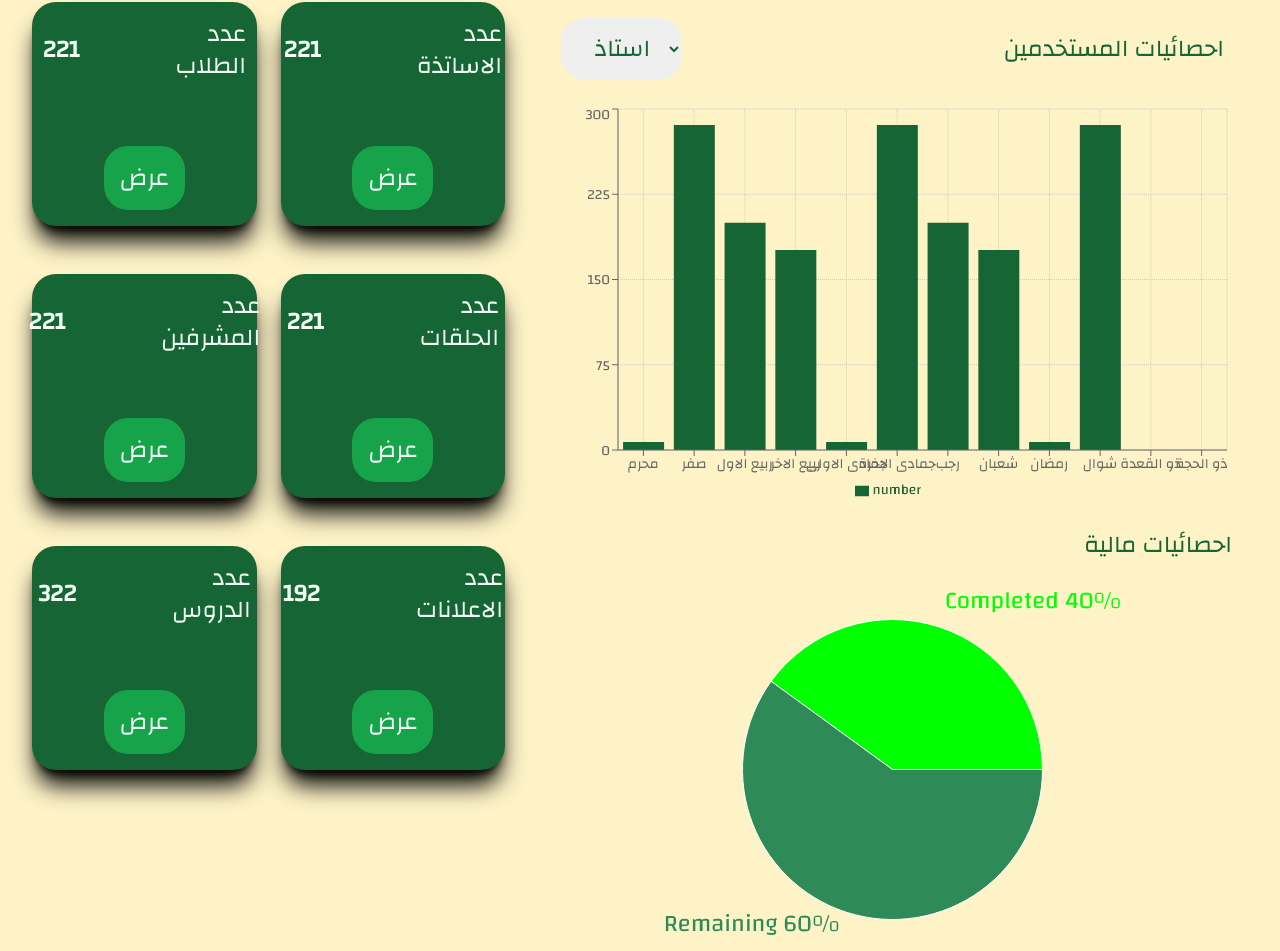
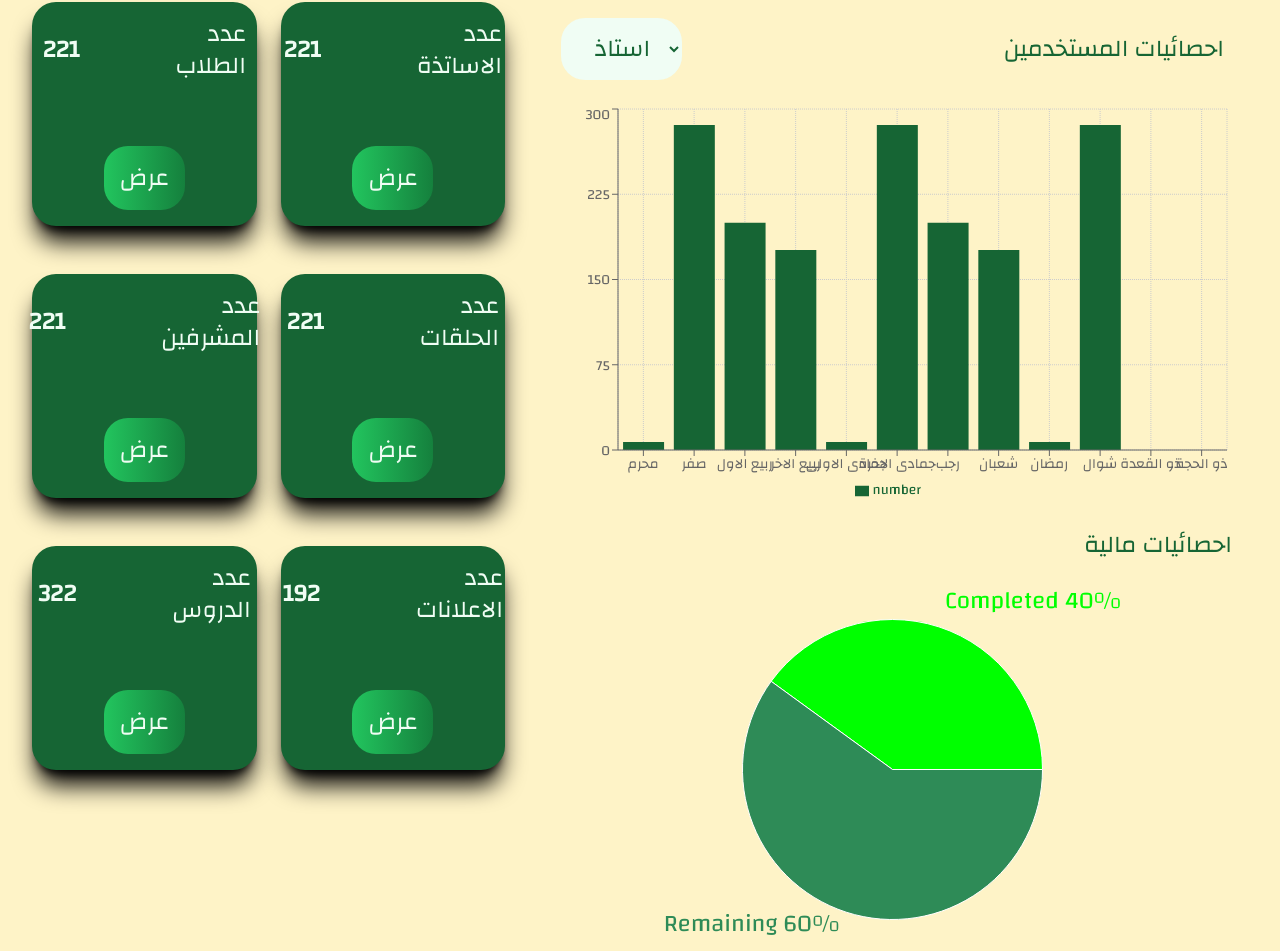
Before and after one commit to PROuserR/QuranLearningPlatform, a Next.js app: page /admin in a window 1280 px wide. Shown: the part 298-1249 px from the top of the page. Built offline with nearby package versions, Linux system fonts and the light colour scheme.

Commit message:
Added gradiant display button in admin page

```diff
--- a/src/app/admin/page.tsx
+++ b/src/app/admin/page.tsx
@@ -44,47 +44,47 @@ function Page() {
               <span className=''> عدد الطلاب  </span>
               <span className='font-bold'> 221 </span>
             </div>
-            <span className='mx-auto font-extralight p-4 bg-green-600 rounded-3xl'> عرض </span>
+            <button className='mx-auto font-extralight p-4 bg-gradient-to-r from-green-500 to-green-700 rounded-3xl'> عرض </button>
           </div>
           <div className='flex flex-col items-center justify-end w-full p-4 rounded-3xl bg-green-800 shadow-xl shadow-black gap-y-16'>
             <div className='flex flex-row-reverse items-center justify-center w-full gap-x-24'>
               <span className=''> عدد الاساتذة  </span>
               <span className='font-bold'> 221 </span>
             </div>
-            <span className='mx-auto font-extralight p-4 bg-green-600 rounded-3xl'> عرض </span>
+            <button className='mx-auto font-extralight p-4 bg-gradient-to-r from-green-500 to-green-700 rounded-3xl'> عرض </button>
           </div>
           <div className='flex flex-col items-center justify-end w-full p-4 rounded-3xl bg-green-800 shadow-xl shadow-black gap-y-16'>
             <div className='flex flex-row-reverse items-center justify-center w-full gap-x-24'>
               <span className=''> عدد المشرفين  </span>
               <span className='font-bold'> 221 </span>
             </div>
-            <span className='mx-auto font-extralight p-4 bg-green-600 rounded-3xl'> عرض </span>
+            <button className='mx-auto font-extralight p-4 bg-gradient-to-r from-green-500 to-green-700 rounded-3xl'> عرض </button>
           </div>
           <div className='flex flex-col items-center justify-end w-full p-4 rounded-3xl bg-green-800 shadow-xl shadow-black gap-y-16'>
             <div className='flex flex-row-reverse items-center justify-center w-full gap-x-24'>
               <span className=''> عدد الحلقات  </span>
               <span className='font-bold'> 221 </span>
             </div>
-            <span className='mx-auto font-extralight p-4 bg-green-600 rounded-3xl'> عرض </span>
+            <button className='mx-auto font-extralight p-4 bg-gradient-to-r from-green-500 to-green-700 rounded-3xl'> عرض </button>
           </div>
           <div className='flex flex-col items-center justify-end w-full p-4 rounded-3xl bg-green-800 shadow-xl shadow-black gap-y-16'>
             <div className='flex flex-row-reverse items-center justify-center w-full gap-x-24'>
               <span className=''> عدد الدروس  </span>
               <span className='font-bold'> 322 </span>
             </div>
-            <span className='mx-auto font-extralight p-4 bg-green-600 rounded-3xl'> عرض </span>
+            <button className='mx-auto font-extralight p-4 bg-gradient-to-r from-green-500 to-green-700 rounded-3xl'> عرض </button>
           </div>
           <div className='flex flex-col items-center justify-end w-full p-4 rounded-3xl bg-green-800 shadow-xl shadow-black gap-y-16'>
             <div className='flex flex-row-reverse items-center justify-center w-full gap-x-24'>
               <span className=''> عدد الاعلانات  </span>
               <span className='font-bold'> 192 </span>
             </div>
-            <span className='mx-auto font-extralight p-4 bg-green-600 rounded-3xl'> عرض </span>
+            <button className='mx-auto font-extralight p-4 bg-gradient-to-r from-green-500 to-green-700 rounded-3xl'> عرض </button>
           </div>
         </div>
         <div className='flex flex-col w-3/5 h-[1000px] p-4 gap-6'>
           <div className='flex w-full justify-center items-center px-2 text-green-800 text-end'>
-            <select className='text-end px-4 py-2 rounded-3xl mr-auto'>
+            <select className='text-end px-4 py-2 rounded-3xl mr-auto bg-green-50'>
               <option>استاذ</option>
               <option>مشرف</option>
               <option>طالب</option>
@@ -115,7 +115,7 @@ function Page() {
                 cx="50%"
                 cy="50%"
                 labelLine={false}
-                label={({ name, percent }) => `${name} ${(percent * 100).toFixed(0)}%`}
+                label={({ name, percent = 1 }) => `${name} ${(percent * 100).toFixed(0)}%`}
                 outerRadius={150}
                 fill="#8884d8"
                 dataKey="value"
--- a/src/app/page.tsx
+++ b/src/app/page.tsx
@@ -12,8 +12,8 @@ export default function Home() {
         transition={{ duration: 1, ease: "easeOut" }} // timing
         className="text-3xl flex flex-col items-center justify-center text-center md:gap-y-20 md:w-1/2 w-full gap-y-12">
         <span className="md:text-6xl text-4xl font-semibold">تعلم القرآن الكريم عبر الانترنت</span>
-        <span className="md:text-4xl text-2xl flex-wrap md:w-2/3 w-full">
-          القرآن نورٌ للقلب، فاجعل تلاوته عادةً يومية تنير دربك
+        <span className="md:text-4xl text-2xl flex-wrap w-full whitespace-pre-line">
+          القرآن نورٌ للقلب، فاجعل تلاوته عادةً يومية تنير دربك <br/>
           من جعل القرآن رفيقًا له، وجد الطمأنينة في كل خطوة
         </span>
         <div className='flex flex-row-reverse gap-x-2 md:gap-x-12 text-lg md:text-2xl'>
```
